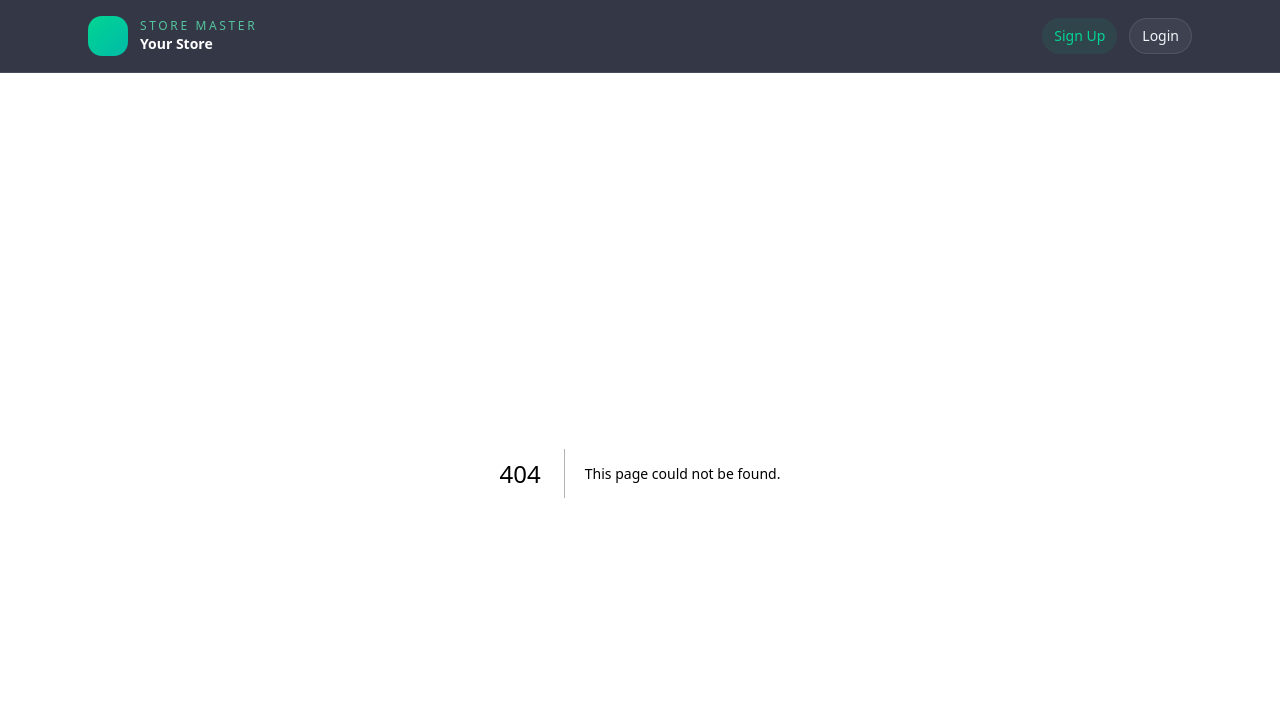
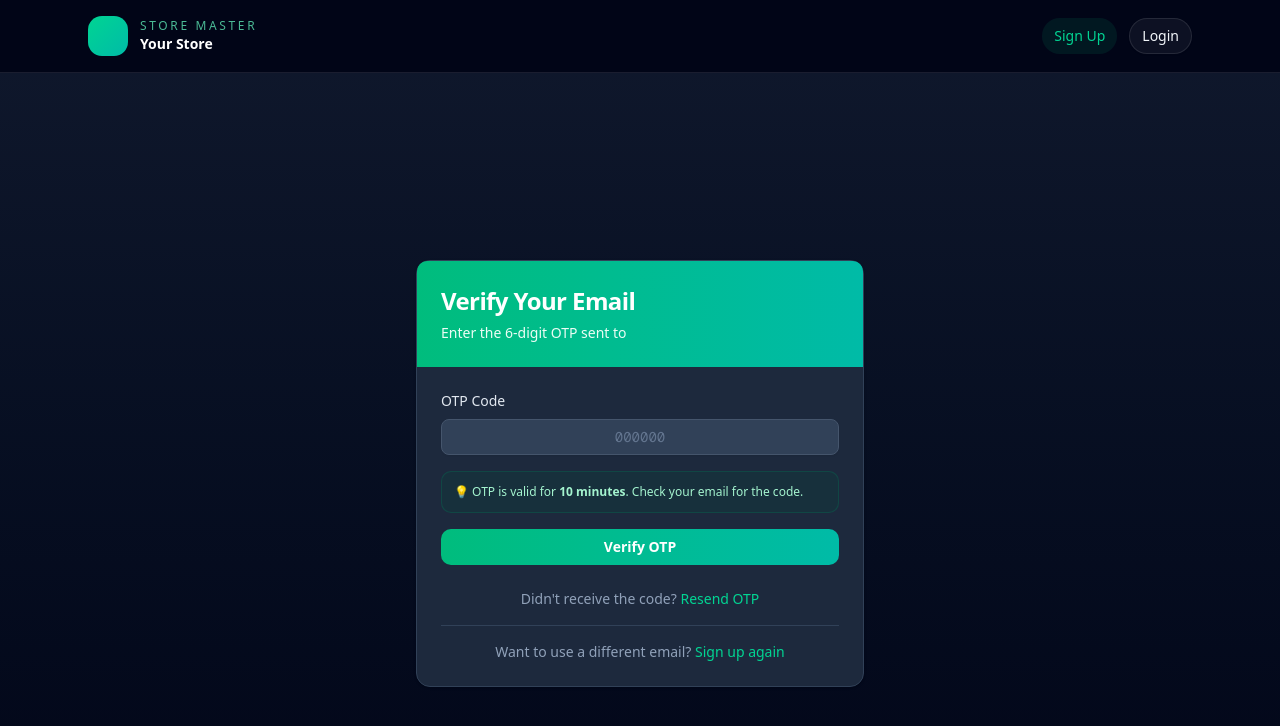
Before and after one commit to el-noir/retail-system-frontend, a Next.js app: page /verify-otp in a window 1280 px wide. Before the commit this address had no page. Shown: the top 726 px of the page. Built offline with nearby package versions, Linux system fonts and the light colour scheme; no server answers.

Commit message:
Completed Otp verification module

```diff
--- a/src/app/sign-up/page.tsx
+++ b/src/app/sign-up/page.tsx
@@ -30,7 +30,9 @@ export default function SignUpPage() {
   })
 
   React.useEffect(() => {
-    if (hydrated && isAuthenticated) {
+    // Prevent redirect to dashboard when we're in the middle of OTP flow
+    const pendingOtp = typeof window !== 'undefined' ? sessionStorage.getItem('pending_otp') === 'true' : false
+    if (hydrated && isAuthenticated && !pendingOtp) {
       router.replace('/dashboard')
     }
   }, [hydrated, isAuthenticated, router])
@@ -39,9 +41,13 @@ export default function SignUpPage() {
     setIsLoading(true)
     try {
       const { access_token } = await signUp(values)
+      // Mark that user needs to complete OTP to avoid sign-up page redirect racing back to dashboard
+      if (typeof window !== 'undefined') {
+        sessionStorage.setItem('pending_otp', 'true')
+      }
       setToken(access_token)
-      toast.success('Account created')
-      router.push('/dashboard')
+      toast.success('Account created! Please verify your email.')
+      router.push(`/verify-otp?email=${encodeURIComponent(values.email)}`)
     } catch (error: any) {
       toast.error(error?.message || 'Failed to sign up')
     } finally {
--- /dev/null
+++ b/src/app/verify-otp/page.tsx
@@ -0,0 +1,129 @@
+'use client';
+
+import { useRouter, useSearchParams } from 'next/navigation';
+import { useForm } from 'react-hook-form';
+import { zodResolver } from '@hookform/resolvers/zod';
+import { z } from 'zod';
+import { Button } from '@/components/ui/button';
+import { Input } from '@/components/ui/input';
+import { Card, CardContent, CardDescription, CardHeader, CardTitle } from '@/components/ui/card';
+import { useAuth } from '@/lib/auth/auth-context';
+import { apiFetch } from '@/lib/api/client';
+import { toast } from 'sonner';
+import { useEffect } from 'react';
+import Link from 'next/link';
+
+const VerifyOtpSchema = z.object({
+    otp: z.string().min(6, 'OTP must be 6 digits').max(6, 'OTP must be 6 digits').regex(/^\d+$/, 'OTP must contain only numbers'),
+});
+
+type VerifyOtpInput = z.infer<typeof VerifyOtpSchema>;
+
+export default function VerifyOtpPage() {
+    const router = useRouter();
+    const searchParams = useSearchParams();
+    const { isAuthenticated, token } = useAuth();
+    const email = searchParams.get('email') || '';
+
+    // Stay on this page even if authenticated; user needs to verify OTP.
+
+    const {
+        register,
+        handleSubmit,
+        formState: { errors, isSubmitting },
+    } = useForm<VerifyOtpInput>({
+        resolver: zodResolver(VerifyOtpSchema),
+    });
+
+    const onSubmit = async (data: VerifyOtpInput) => {
+        try {
+            await apiFetch('/auth/verify-otp', {
+                method: 'POST',
+                json: {
+                    email,
+                    otp: data.otp,
+                },
+            });
+
+            toast.success('Email verified successfully!');
+            if (typeof window !== 'undefined') {
+                sessionStorage.removeItem('pending_otp');
+            }
+            router.push('/dashboard');
+        } catch (error: any) {
+            const message = error?.message || 'Invalid or expired OTP';
+            toast.error(message);
+        }
+    };
+
+    return (
+        <div className="min-h-screen flex items-center justify-center bg-gradient-to-b from-slate-900 to-slate-950 px-4">
+            <Card className="w-full max-w-md bg-slate-800 border-slate-700">
+                <CardHeader className="bg-gradient-to-r from-emerald-500 to-teal-500 text-white rounded-t-lg">
+                    <CardTitle className="text-2xl font-bold">Verify Your Email</CardTitle>
+                    <CardDescription className="text-emerald-50">
+                        Enter the 6-digit OTP sent to {email}
+                    </CardDescription>
+                </CardHeader>
+
+                <CardContent className="pt-6">
+                    <form onSubmit={handleSubmit(onSubmit)} className="space-y-4">
+                        <div>
+                            <label htmlFor="otp" className="block text-sm font-medium text-slate-200 mb-2">
+                                OTP Code
+                            </label>
+                            <Input
+                                id="otp"
+                                placeholder="000000"
+                                maxLength={6}
+                                {...register('otp')}
+                                className="bg-slate-700 border-slate-600 text-white placeholder-slate-400 text-center text-2xl letter-spacing-2 font-mono"
+                                disabled={isSubmitting}
+                            />
+                            {errors.otp && (
+                                <p className="mt-1 text-sm text-red-400">{errors.otp.message}</p>
+                            )}
+                        </div>
+
+                        <div className="bg-emerald-900/20 border border-emerald-700/30 rounded-lg p-3">
+                            <p className="text-xs text-emerald-200">
+                                💡 OTP is valid for <strong>10 minutes</strong>. Check your email for the code.
+                            </p>
+                        </div>
+
+                        <Button
+                            type="submit"
+                            className="w-full bg-gradient-to-r from-emerald-500 to-teal-500 hover:from-emerald-600 hover:to-teal-600 text-white font-semibold py-2 rounded-lg transition"
+                            disabled={isSubmitting}
+                        >
+                            {isSubmitting ? 'Verifying...' : 'Verify OTP'}
+                        </Button>
+                    </form>
+
+                    <div className="mt-6 text-center">
+                        <p className="text-slate-400 text-sm">
+                            Didn't receive the code?{' '}
+                            <button
+                                onClick={() => {
+                                    toast.info('Resend functionality coming soon');
+                                }}
+                                className="text-emerald-400 hover:text-emerald-300 font-medium"
+                            >
+                                Resend OTP
+                            </button>
+                        </p>
+                    </div>
+
+                    <div className="mt-4 text-center border-t border-slate-700 pt-4">
+                        <p className="text-slate-400 text-sm">
+                            Want to use a different email?{' '}
+                            <Link href="/sign-up" className="text-emerald-400 hover:text-emerald-300 font-medium">
+                                Sign up again
+                            </Link>
+                        </p>
+                    </div>
+                </CardContent>
+            </Card>
+        </div>
+    );
+}
--- /dev/null
+++ b/src/components/ui/card.tsx
@@ -0,0 +1,53 @@
+import * as React from 'react'
+import { cn } from '@/lib/utils'
+
+export interface CardProps extends React.HTMLAttributes<HTMLDivElement> {}
+
+export function Card({ className, ...props }: CardProps) {
+  return (
+    <div
+      className={cn(
+        'rounded-xl border border-slate-700 bg-slate-800 text-slate-100 shadow',
+        className,
+      )}
+      {...props}
+    />
+  )
+}
+Card.displayName = 'Card'
+
+export function CardHeader({ className, ...props }: React.HTMLAttributes<HTMLDivElement>) {
+  return (
+    <div className={cn('flex flex-col space-y-1.5 p-6', className)} {...props} />
+  )
+}
+CardHeader.displayName = 'CardHeader'
+
+export function CardTitle({ className, ...props }: React.HTMLAttributes<HTMLHeadingElement>) {
+  return (
+    <h3
+      className={cn('text-2xl font-semibold leading-none tracking-tight', className)}
+      {...props}
+    />
+  )
+}
+CardTitle.displayName = 'CardTitle'
+
+export function CardDescription({ className, ...props }: React.HTMLAttributes<HTMLParagraphElement>) {
+  return (
+    <p className={cn('text-sm text-slate-300', className)} {...props} />
+  )
+}
+CardDescription.displayName = 'CardDescription'
+
+export function CardContent({ className, ...props }: React.HTMLAttributes<HTMLDivElement>) {
+  return <div className={cn('p-6 pt-0', className)} {...props} />
+}
+CardContent.displayName = 'CardContent'
+
+export function CardFooter({ className, ...props }: React.HTMLAttributes<HTMLDivElement>) {
+  return (
+    <div className={cn('flex items-center p-6 pt-0', className)} {...props} />
+  )
+}
+CardFooter.displayName = 'CardFooter'
```
